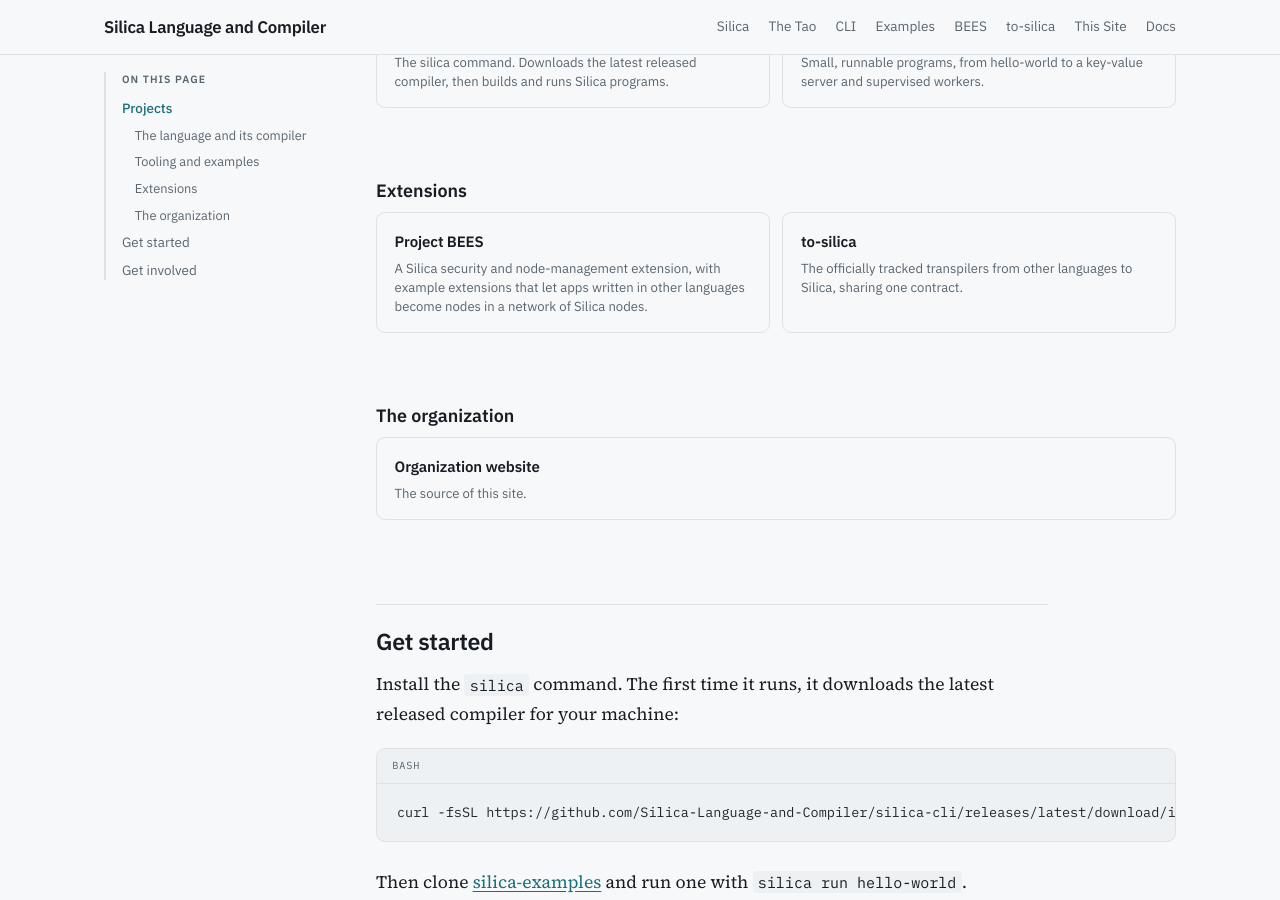
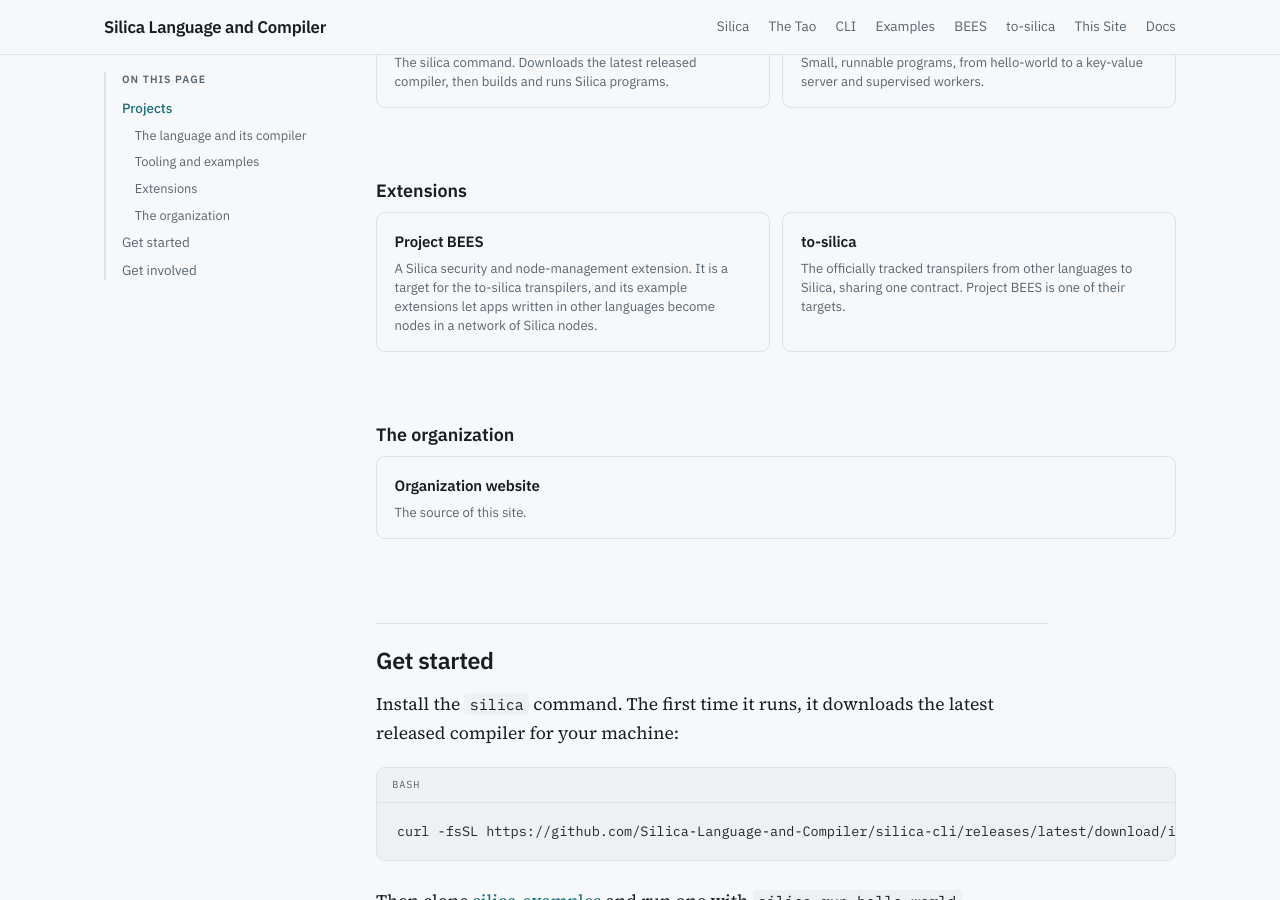
Before and after one commit to Silica-Language-and-Compiler/Silica-Language-and-Compiler.github.io, a Jekyll site: the page built from index.md, in a window 1280 px wide and 900 px high, scrolled down 1083 px. Built offline with Jekyll 4.4.1, drawn with Linux system fonts in a browser that asks for light colours.

Commit message:
Note that Project BEES is a target for the to-silica transpilers
Co-Authored-By: Claude Opus 5.5 <noreply@anthropic.com>

```diff
--- a/_config.yml
+++ b/_config.yml
@@ -35,12 +35,12 @@ repos:
     tab: BEES
     title: Project BEES
     group: extensions
-    summary: A Silica security and node-management extension, with example extensions that let apps written in other languages become nodes in a network of Silica nodes.
+    summary: A Silica security and node-management extension. It is a target for the to-silica transpilers, and its example extensions let apps written in other languages become nodes in a network of Silica nodes.
   - name: to-silica
     tab: to-silica
     title: to-silica
     group: extensions
-    summary: The officially tracked transpilers from other languages to Silica, sharing one contract.
+    summary: The officially tracked transpilers from other languages to Silica, sharing one contract. Project BEES is one of their targets.
   - name: Silica-Language-and-Compiler.github.io
     tab: This Site
     title: Organization website
```
